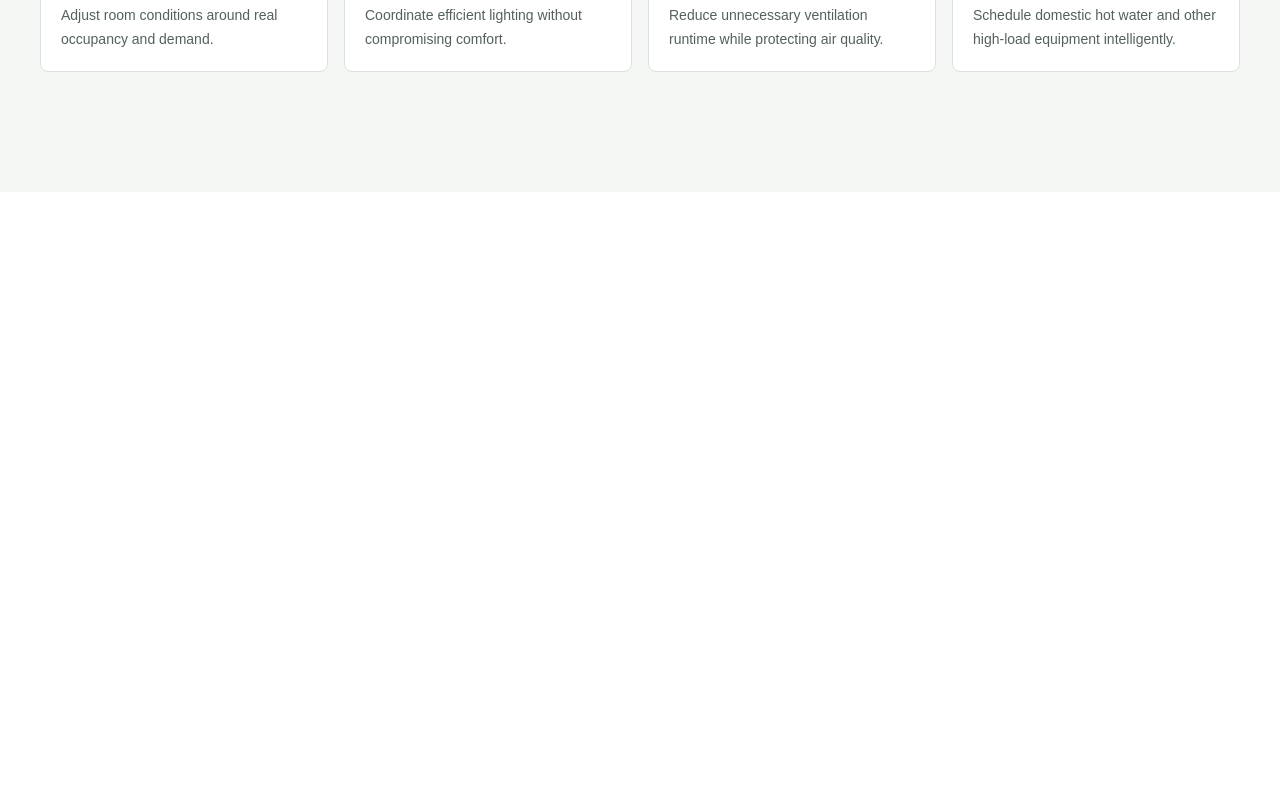
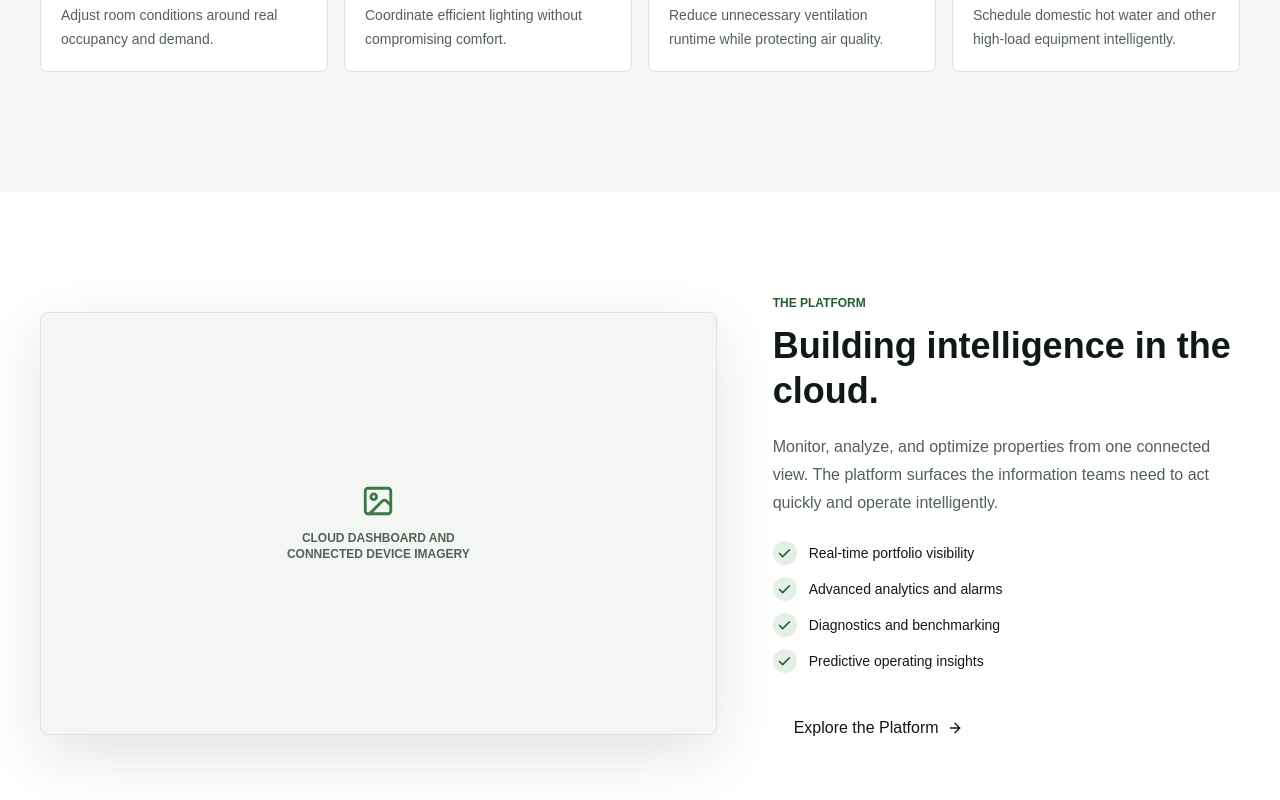
Before and after one commit to MannLester/Lodge-Tech-Website, a Next.js app: page / in a window 1280 px wide. Shown: the part 2156-2956 px from the top of the page. Before the commit the page ends 2348 px from the top, so only its background shows below. Built offline with nearby package versions, Linux system fonts and the light colour scheme.

Commit message:
frontend: build cloud platform presentation

```diff
--- a/src/app/page.tsx
+++ b/src/app/page.tsx
@@ -1,4 +1,5 @@
 import { HeroSection } from "@/features/home/ui/hero-section";
+import { PlatformSection } from "@/features/home/ui/platform-section";
 import { ProductSection } from "@/features/home/ui/product-section";
 import { SiteHeader } from "@/features/home/ui/site-header";
 import { ValueSection } from "@/features/home/ui/value-section";
@@ -11,6 +12,7 @@ export default function HomePage() {
         <HeroSection />
         <ValueSection />
         <ProductSection />
+        <PlatformSection />
       </main>
     </div>
   );
--- /dev/null
+++ b/src/features/home/ui/platform-section.tsx
@@ -0,0 +1,58 @@
+import { Check } from "lucide-react";
+
+import { ButtonLink } from "@/shared/ui/button-link";
+import { MediaPlaceholder } from "@/shared/ui/media-placeholder";
+
+const platformCapabilities = [
+  "Real-time portfolio visibility",
+  "Advanced analytics and alarms",
+  "Diagnostics and benchmarking",
+  "Predictive operating insights",
+] as const;
+
+export function PlatformSection() {
+  return (
+    <section
+      aria-labelledby="platform-heading"
+      className="section-band bg-background"
+      id="platform"
+    >
+      <div className="section-shell grid items-center gap-10 lg:grid-cols-12 lg:gap-14">
+        <div className="order-2 lg:order-1 lg:col-span-7">
+          <MediaPlaceholder
+            className="shadow-soft aspect-[16/10] min-h-64"
+            label="Cloud dashboard and connected device imagery"
+          />
+        </div>
+
+        <div className="order-1 lg:order-2 lg:col-span-5">
+          <p className="eyebrow">The platform</p>
+          <h2
+            className="text-foreground mt-3 text-3xl leading-tight font-semibold sm:text-4xl"
+            id="platform-heading"
+          >
+            Building intelligence in the cloud.
+          </h2>
+          <p className="text-muted mt-5 text-base leading-7">
+            Monitor, analyze, and optimize properties from one connected view.
+            The platform surfaces the information teams need to act quickly and
+            operate intelligently.
+          </p>
+          <ul className="mt-6 grid gap-3 sm:grid-cols-2 lg:grid-cols-1">
+            {platformCapabilities.map((capability) => (
+              <li className="flex items-center gap-3 text-sm" key={capability}>
+                <span className="bg-brand-soft text-brand-strong grid size-6 shrink-0 place-items-center rounded-full">
+                  <Check aria-hidden size={15} strokeWidth={2.5} />
+                </span>
+                <span>{capability}</span>
+              </li>
+            ))}
+          </ul>
+          <ButtonLink className="mt-8" href="#contact" showArrow variant="text">
+            Explore the Platform
+          </ButtonLink>
+        </div>
+      </div>
+    </section>
+  );
+}
```
